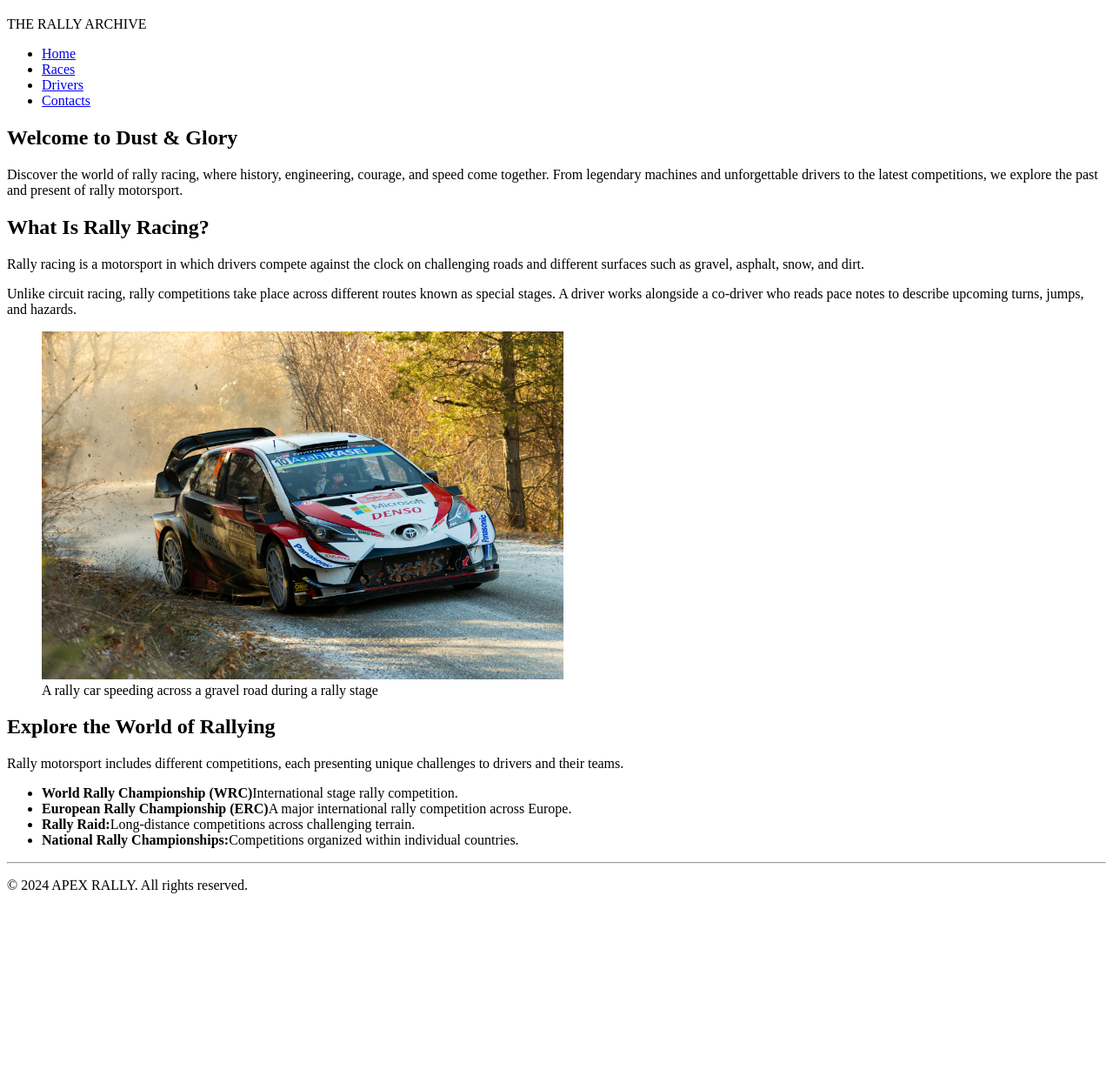
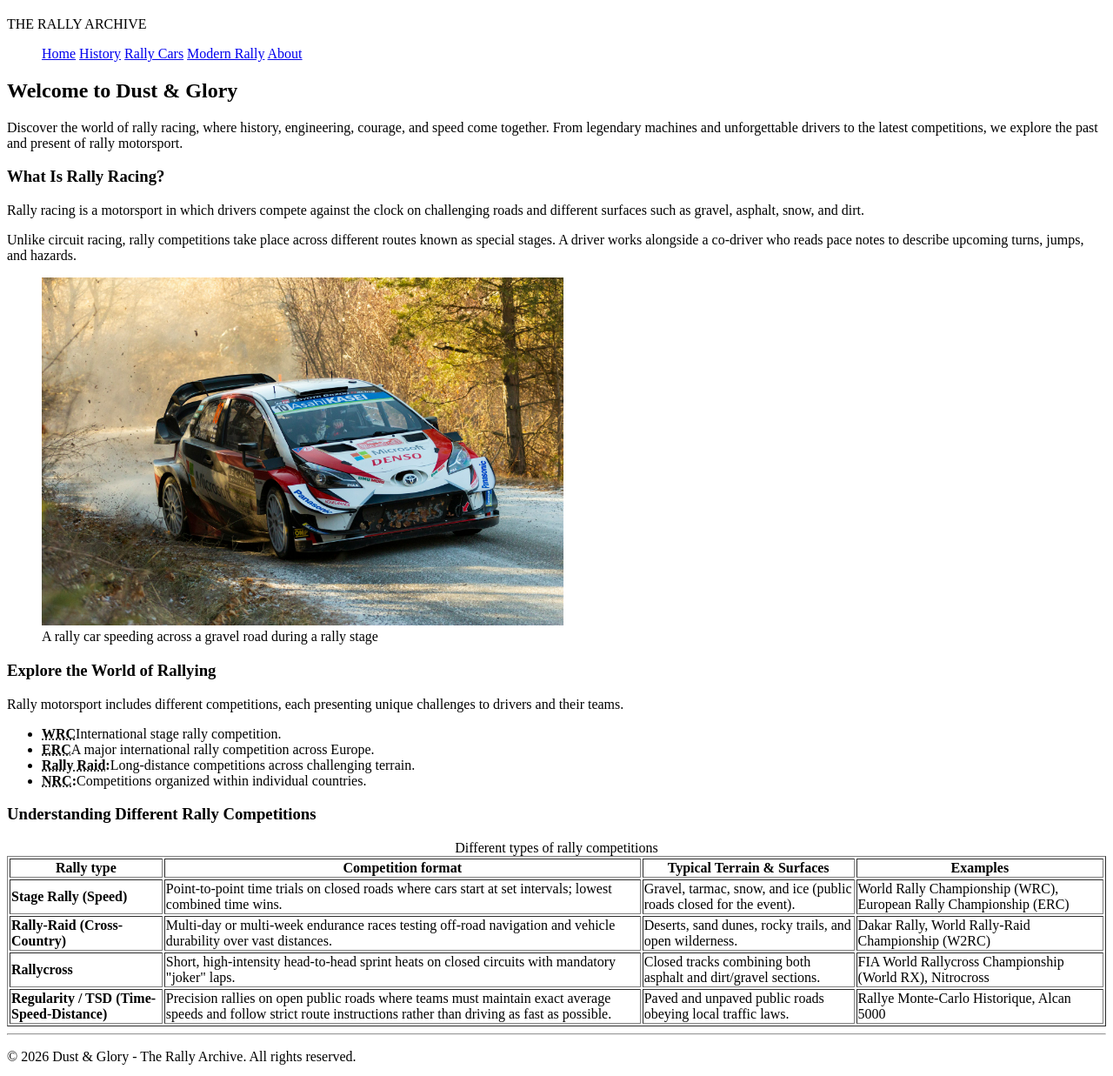
Before and after one commit to Seyferahman/Dust-Glory, a plain HTML site: page index.html in a window 1280 px wide. Shown: the part 61-1298 px from the top of the page at 87% size. Before the commit the page ends 1104 px from the top, so only its background shows below. Drawn offline with Linux system fonts and the light colour scheme.

Commit message:
rally racing history page
history page with the origins of rally racing, early development, and key historical milestones.

```diff
--- a/index.html
+++ b/index.html
@@ -13,10 +13,11 @@
     <header>
     <nav>
         <ul>
-            <li><a href="index.html">Home</a></a></li>
-            <li><a href="races.html">Races</a></li>
-            <li><a href="drivers.html">Drivers</a></li>
-            <li><a href="contacts">Contacts</a></li>
+            <a href="index.html">Home</a>
+            <a href="history.html">History</a>
+            <a href="cars.html">Rally Cars</a>
+            <a href="modern-rally.html">Modern Rally</a>
+            <a href="about.html">About</a>
         </ul>
     </nav>
     </header>
@@ -33,7 +34,7 @@
             </p>
         </section>
         <section>
-            <h2>What Is Rally Racing?</h2>
+            <h3>What Is Rally Racing?</h3>
             <p>Rally racing is a motorsport in which drivers compete
                 against the clock on challenging roads and different
                 surfaces such as gravel, asphalt, snow, and dirt.
@@ -51,22 +52,63 @@
             </figure>
         </section>
         <section>
-            <h2>Explore the World of Rallying</h2>
+            <h3>Explore the World of Rallying</h3>
             <p>Rally motorsport includes different competitions,
                 each presenting unique challenges to drivers
                 and their teams.
             </p>
             <ul>
-                <li><strong>World Rally Championship (WRC)</strong>International stage rally competition.</li>
-                <li><strong>European Rally Championship (ERC)</strong>A major international rally competition across Europe.</li>
-                <li><strong>Rally Raid:</strong>Long-distance competitions across challenging terrain.</li>
-                <li><strong>National Rally Championships:</strong>Competitions organized within individual countries.</li>
+                <li><strong><abbr title="World Rally Championship">WRC</abbr></strong>International stage rally competition.</li>
+                <li><strong><abbr title="European Rally Championship">ERC</abbr></strong>A major international rally competition across Europe.</li>
+                <li><strong><abbr title="Rally Raid">Rally Raid</abbr>:</strong>Long-distance competitions across challenging terrain.</li>
+                <li><strong><abbr title="National Rally Championships">NRC</abbr>:</strong>Competitions organized within individual countries.</li>
             </ul>
         </section>
+        <section>
+            <h3>Understanding Different Rally Competitions</h3>
+            <table border="1">
+                <caption>Different types of rally competitions</caption>
+                <thead>
+                    <tr>
+                        <th>Rally type</th>
+                        <th>Competition format</th>
+                        <th>Typical Terrain &amp; Surfaces</th>
+                        <th>Examples</th>
+                    </tr>
+                </thead>
+                <tbody>
+                    <tr>
+                        <td><strong>Stage Rally (Speed)</strong></td>
+                        <td>Point-to-point time trials on closed roads where cars start at set intervals; lowest combined time wins.</td>
+                        <td>Gravel, tarmac, snow, and ice (public roads closed for the event).</td>
+                        <td>World Rally Championship (WRC), European Rally Championship (ERC)</td>
+                    </tr>
+                    <tr>
+                        <td><strong>Rally-Raid (Cross-Country)</strong></td>
+                        <td>Multi-day or multi-week endurance races testing off-road navigation and vehicle durability over vast distances.</td>
+                        <td>Deserts, sand dunes, rocky trails, and open wilderness.</td>
+                        <td>Dakar Rally, World Rally-Raid Championship (W2RC)</td>
+                    </tr>
+                    <tr>
+                        <td><strong>Rallycross</strong></td>
+                        <td>Short, high-intensity head-to-head sprint heats on closed circuits with mandatory "joker" laps.</td>
+                        <td>Closed tracks combining both asphalt and dirt/gravel sections.</td>
+                        <td>FIA World Rallycross Championship (World RX), Nitrocross</td>
+                    </tr>
+                    <tr>
+                        <td><strong>Regularity / TSD (Time-Speed-Distance)</strong></td>
+                        <td>Precision rallies on open public roads where teams must maintain exact average speeds and follow strict route instructions rather than driving as fast as possible.</td>
+                        <td>Paved and unpaved public roads obeying local traffic laws.</td>
+                        <td>Rallye Monte-Carlo Historique, Alcan 5000</td>
+                    </tr>
+                </tbody>
+            </table>
+        </section>
+
     </main>
     <hr>
     <footer>
-        <p>&copy; 2024 APEX RALLY. All rights reserved.</p>
+        <p>&copy; 2026 Dust &amp; Glory - The Rally Archive. All rights reserved.</p>
     </footer>
 </body>
 </html>
```
Also changed, not shown: history.html (added, +70 -0 lines).
